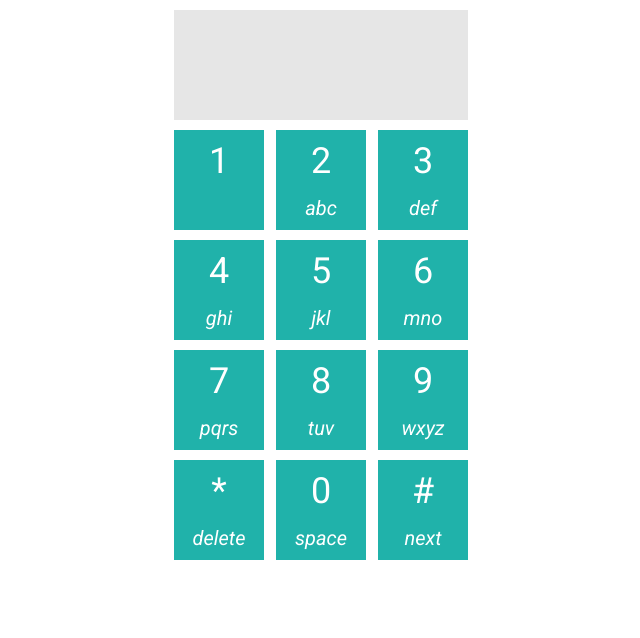
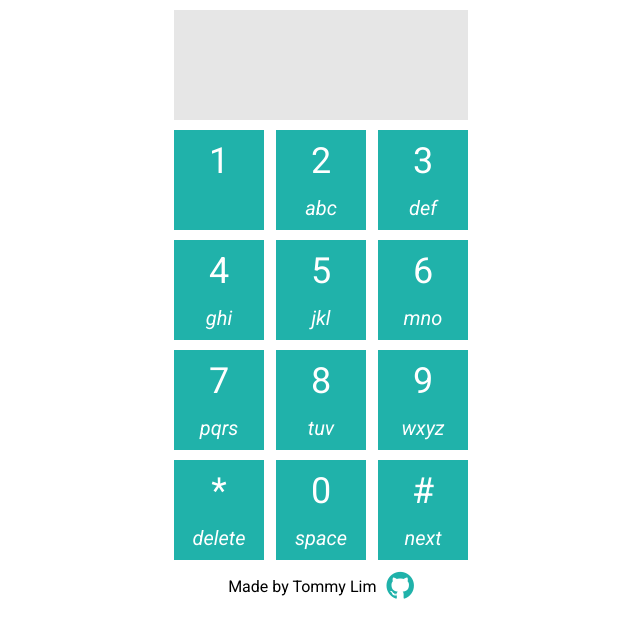
Before and after one commit to Tommy-Lim/t9-words, a website: page public/index.html in a window 1280 px wide. Shown: the whole page, without its empty margins (319-959 px from the left). Drawn offline with nearby package versions, Linux system fonts and the light colour scheme; some packages are replaced by stand-ins of ours; no server answers; a script that the page names is missing.

Commit message:
Added text footer and fixed bug with repearing lastWord

```diff
--- a/public/app/containers/home/home.html
+++ b/public/app/containers/home/home.html
@@ -118,4 +118,12 @@
       </div>
     </div>
   </div>
+  <div class="text-footer">
+    <div>
+      Made by Tommy Lim
+    </div>
+    <div>
+      <a href="https://github.com/Tommy-Lim/t9-words" target="blank"><i class="fa fa-github fa-2x" aria-hidden="true"></i></a>
+    </div>
+  </div>
 </div>
--- a/public/app/containers/home/home.js
+++ b/public/app/containers/home/home.js
@@ -74,7 +74,7 @@ function HomeCompCtrl($timeout, WordsService){
         // add word
         node.words.push(word);
         if(homeComp.wordsAddedCount == homeComp.wordsLength){
-          console.log("Dictionary loaded.")
+          console.log("Dictionary loaded with", homeComp.wordsAddedCount, "words.")
           homeComp.dictLoading = false;
         }
       }
@@ -105,9 +105,10 @@ function HomeCompCtrl($timeout, WordsService){
   homeComp.getWords = function(query){
     homeComp.currentResult = 0;
     var queryArray = query.split(" ");
-    var lastWord = queryArray[queryArray.length - 1].trim();
-
-    getWordsHelper(lastWord, homeComp.dict);
+    var lastWord = queryArray[queryArray.length - 1];
+    if(lastWord.length > 0){
+      getWordsHelper(lastWord, homeComp.dict);
+    }
 
     function getWordsHelper(numbers, node){
       if(numbers.length == 0){
@@ -171,6 +172,10 @@ function HomeCompCtrl($timeout, WordsService){
       var word = homeComp.results[homeComp.currentResult]
       if(word){
         homeComp.message += (word + " ");
+      }else{
+        var tempArr = homeComp.query.split(" ");
+        var tempLast = tempArr[tempArr.length - 2];
+        homeComp.message += (tempLast + " ");
       }
       homeComp.results = [];
       homeComp.lastWord = "";
@@ -183,7 +188,6 @@ function HomeCompCtrl($timeout, WordsService){
   function setLastWord(word){
     var length = homeComp.message.length;
     var lastChar = homeComp.message.charAt(length-1);
-    console.log("last char", lastChar);
     if(!lastChar || lastChar == " "){
       homeComp.lastWord = word;
     } else{
--- a/public/css/style.css
+++ b/public/css/style.css
@@ -46,6 +46,25 @@ body{
   animation: 1s blink step-end infinite;
 }
 
+.text-footer{
+  display: flex;
+  align-items: center;
+  justify-content: space-around;
+}
+
+.text-footer > div{
+  display: inline-block;
+  padding: 0 5px;
+}
+
+.fa-github{
+  color: lightseagreen;
+}
+
+.fa-github:hover{
+  color: grey;
+}
+
 @keyframes "blink" {
   from, to {
     color: transparent;
--- a/public/index.html
+++ b/public/index.html
@@ -31,6 +31,7 @@
   <link rel="stylesheet" href="css/style.css" />
   <link rel="stylesheet" href="css/keypad.css" />
   <link href="https://fonts.googleapis.com/css?family=Roboto:400,400i" rel="stylesheet">
+  <link href="https://maxcdn.bootstrapcdn.com/font-awesome/4.7.0/css/font-awesome.min.css" rel="stylesheet" />
 
   <script
     src="https://code.jquery.com/jquery-3.2.1.min.js"
```
Also changed, not shown: 1 other file.
